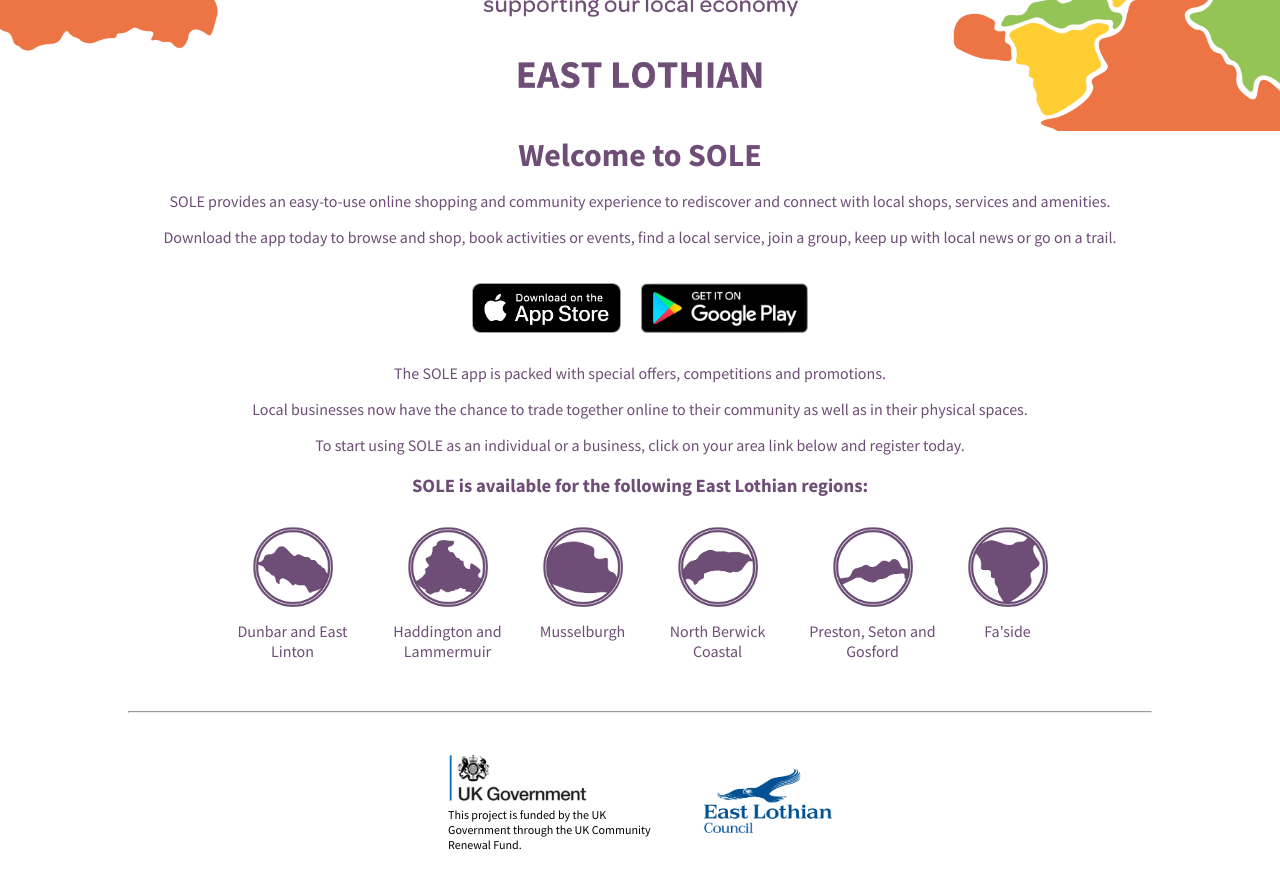
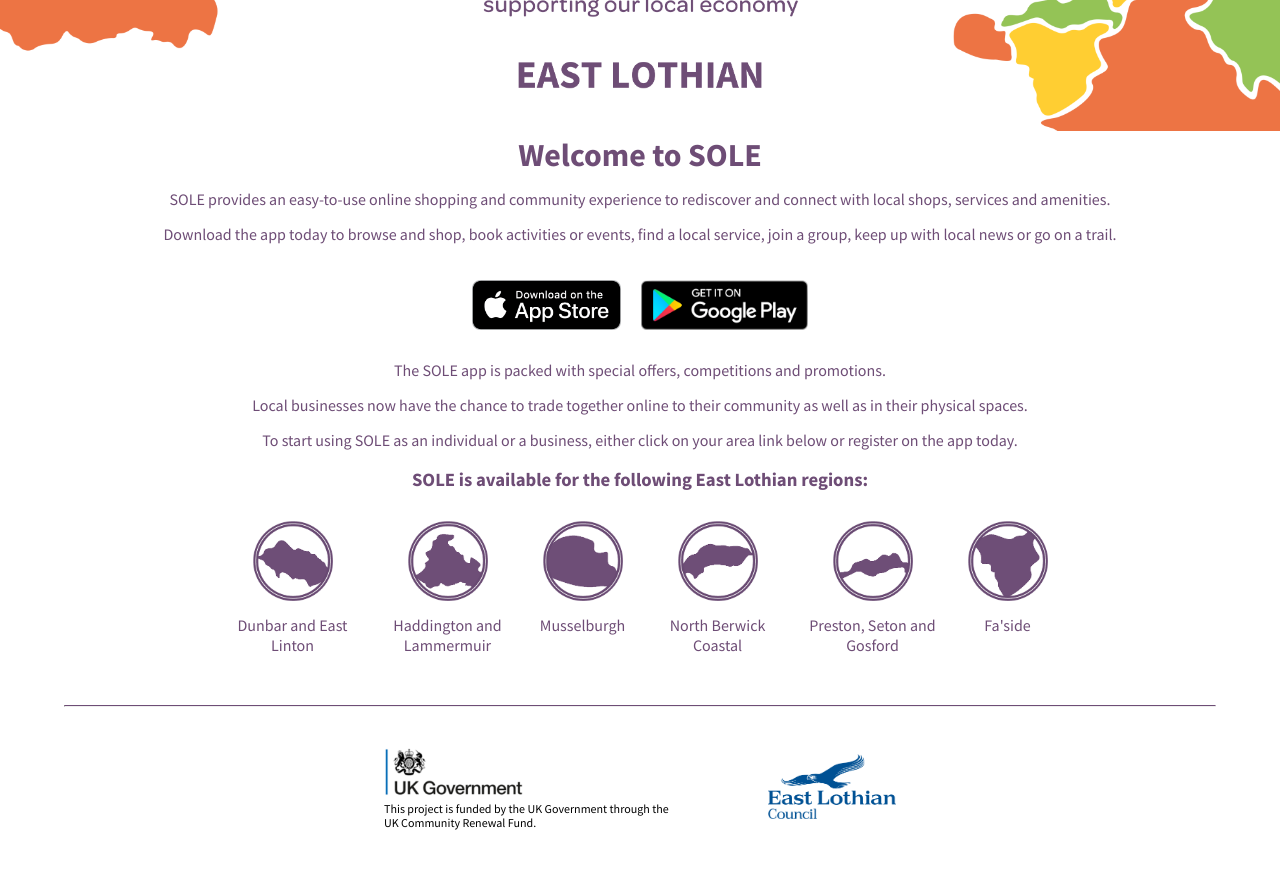
Before and after one commit to raoulnzefa/SOLEHomepageVUE, a Vue app: page / in a window 1280 px wide. Shown: the part 160-1048 px from the top of the page. Built offline with nearby package versions, Linux system fonts and the light colour scheme.

Commit message:
final change to text and code tidy

```diff
--- a/src/App.vue
+++ b/src/App.vue
@@ -2,12 +2,9 @@
   <div class="App">
     <header class="App-header">
       <picture>
-        <source srcset="./assets/SOLEMapHeaderSlim.png" media="(min-width: 768px)">
-        <source srcset="./assets/SOLEMapHeaderFull.png" media="(min-width: 200px)">
-        <img src="./assets/SOLEMapHeaderSlim.png" alt="SOLE Map Header" />
+        <source srcset="./assets/SOLEMapHeaderSlim.png" media="(min-width: 800px)">
+        <img src="./assets/SOLEMapHeaderFull.png" alt="SOLE Map Header" />
       </picture>
-
-      <!-- <img alt="SOLE map header" src="./assets/SOLEMapHeaderSlim.png" /> -->
     </header>
       <main class="App-main">
         <h1>Welcome to SOLE</h1>
@@ -26,7 +23,7 @@
 
           <p>The SOLE app is packed with special offers, competitions and promotions.</p>
           <p>Local businesses now have the chance to trade together online to their community as well as in their physical spaces. </p>
-          <p>To start using SOLE as an individual or a business, click on your area link below and register today.</p>
+          <p>To start using SOLE as an individual or a business, either click on your area link below or register on the app today.</p>
 
           <h3>SOLE is available for the following East Lothian regions:</h3>
             <div class="App-county-container">
@@ -94,7 +91,7 @@
 
 * {
   text-align: center;
-  line-height: 1.25;
+  line-height: 1.2;
   font-family: 'Source Sans Pro', sans-serif;
   box-sizing: border-box;
   /* This font-family has been imported from Google fonts. */
@@ -136,22 +133,6 @@
   cursor: pointer;
 }
 
-.App-register-btn {
-  padding: 5px 20px;
-  background-color: #6E4D76;
-  /* color code taken from SOLE marketing docs */
-  color: white;
-  border: solid 1px white;
-  border-radius: 5px;
-  cursor: pointer;
-  margin: 15px 0px;
-}
-
-.App button:hover {
-  background-color: #493557;
-  /* color code taken from SOLE marketing docs */
-}
-
 .App-county-container {
   display: grid;
   grid-template-columns: repeat(6, auto);
@@ -182,20 +163,17 @@
   height: 100px;
 }
 
-.App-footer {
-  /* background-color: black; */
-}
-
 .App-footer-container {
   display: grid;
   grid-template-columns: 1.5fr 1fr;
   grid-gap: 15px;
-  width: 30vw;
+  width: 40vw;
   margin: 40px auto 50px auto;
 }
 
 .App-footer-item-gov {
   text-align: start;
+  align-self: center;
 }
 
 .App-footer-item-elc {
@@ -219,8 +197,8 @@
 }
 
 hr {
-  color: #6E4D76;
-  width: 80vw;
+  border-top: 1px solid #6E4D76;
+  width: 90vw;
 }
 
 /* RESPONSIVE RULES FOR VIEWING ON MOBILE DEVICES */
```
Lines whose indentation alone changed are shown as unchanged.
